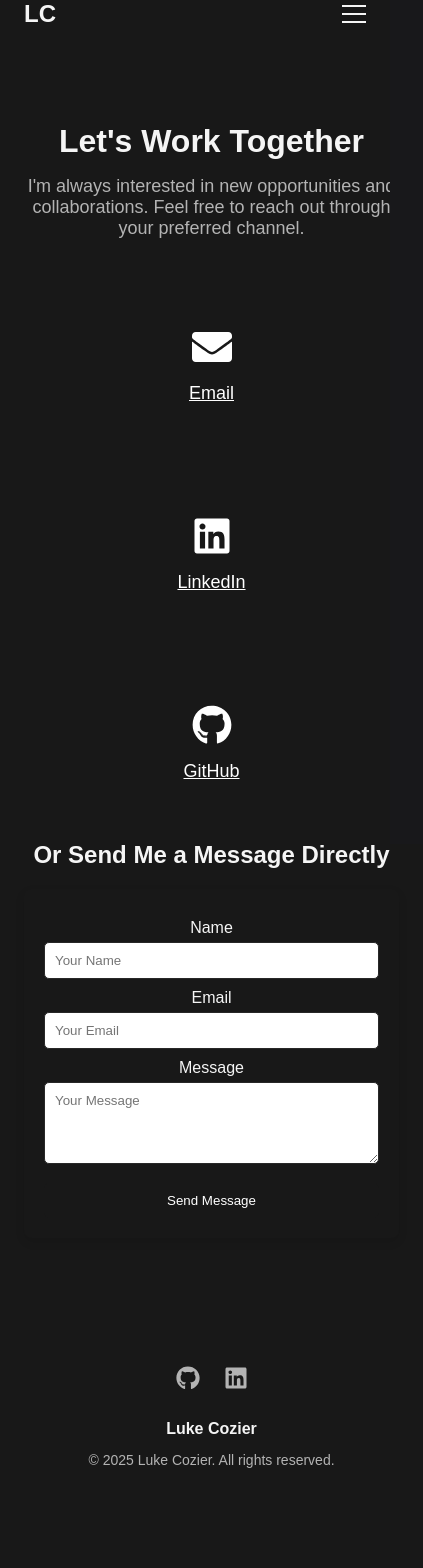
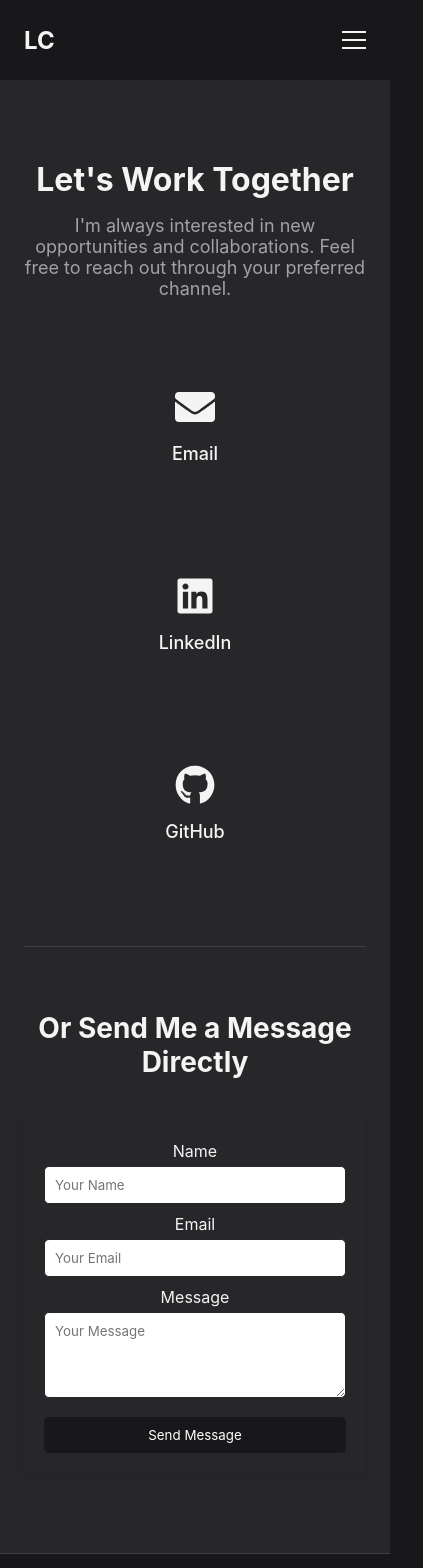
Before and after one commit to LRCozier/lacozier-devportfolio, a React (Vite) app in the folder lacportfolio/: page /contact in a window 390 px wide. Shown: the top 1568 px of the page, 423 px wide, since content can reach past the window. Before the commit the page ends 1514 px from the top, so only its background shows below. Built offline with nearby package versions, Linux system fonts and the light colour scheme; no server answers.

Commit message:
updated css across project

```diff
--- a/lacportfolio/src/App.css
+++ b/lacportfolio/src/App.css
@@ -1,65 +1,45 @@
 :root {
-  --primary-color: #181818;
-  --secondary-color: #282828;
-  --accent-color: #64ffda;
-  --text-primary: #f5f5f5;
-  --text-secondary: #b3b3b3;
-  --font-family-primary: sans-serif;
+  --primary-color: #18181B;
+  --secondary-color: #27272A;
+  --border-color: #3F3F46;
+  --text-primary: #F4F4F5;
+  --text-secondary: #A1A1AA;
+
+  --font-family-primary: 'Inter', sans-serif;
+
   --max-content-width: 1120px;
   --navbar-height: 80px;
   --container-padding: 1.5rem;
 }
 
+*, *::before, *::after {
+  box-sizing: border-box;
+  margin: 0;
+  padding: 0;
+}
+
 html {
-  overflow-y: scroll;
-  scrollbar-gutter: stable;
-  overflow-x: hidden;
+  scroll-behavior: smooth;
 }
 
 body {
   font-family: var(--font-family-primary);
   background-color: var(--primary-color);
   color: var(--text-primary);
-  margin: 0;
-  padding: 0;
   min-height: 100dvh;
-  box-sizing: border-box;
 }
 
-@supports (height: 100dvh) {
-  body {
-    min-height: 100dvh;
-  }
-}
-
-*::before,
-*::after {
-  box-sizing: inherit;
+main {
+  padding-top: var(--navbar-height);
 }
 
 .container {
-  max-width: var(--max-content-width, 1120px);
+  max-width: var(--max-content-width);
   margin-left: auto;
   margin-right: auto;
-  padding-left: 1.5rem;
-  padding-right: 1.5rem;
+  padding-left: var(--container-padding);
+  padding-right: var(--container-padding);
   width: 100%;
-}
-
-.app-content-wrapper {
-  max-width: var(--max-content-width, 1200px);
-  margin: 0 auto;
-  padding: 0 1rem;
-  padding-top: var(--navbar-height);
-  min-height: calc(100vh - var(--navbar-height));
-  display: flex;
-  flex-direction: column;
-}
-
-.main-content {
-  padding-bottom: 2rem;
-  flex: 1;
-  display: block;
 }
 
 .btn {
@@ -68,20 +48,19 @@ body {
   border-radius: 0.5rem;
   font-weight: 600;
   font-size: 1rem;
-  transition: transform 0.2s ease, box-shadow 0.2s ease;
+  transition: opacity 0.2s ease;
   border: 1px solid transparent;
   text-decoration: none;
   cursor: pointer;
 }
 
 .btn:hover {
-  transform: translateY(-2px);
-  box-shadow: 0 4px 10px rgba(0,0,0,0.1);
+  opacity: 0.8;
 }
 
 .btn-primary {
-  background-color: var(--black-color);
-  color: var(--background-light);
+  background-color: var(--text-primary);
+  color: var(--primary-color);
 }
 
 .btn-secondary {
@@ -89,10 +68,3 @@ body {
   color: var(--text-primary);
   border: 1px solid var(--border-color);
 }
-
-@media (max-width: 768px) {
-  .app-content-wrapper {
-    padding: 0 0.5rem;
-    padding-top: var(--navbar-height);
-  }
-}
--- a/lacportfolio/src/components/Navbar/navbar.css
+++ b/lacportfolio/src/components/Navbar/navbar.css
@@ -1,24 +1,18 @@
-:root {
-  --text-color: #333;
-  --primary-background: #f8f8f8;
-  --active-color: #BEBEBE;
-  --navbar-height: 2rem;
-}
-
 .header {
   position: fixed;
   top: 0;
   left: 0;
   width: 100%;
   z-index: 1000;
+  height: var(--navbar-height);
   display: flex;
   align-items: center;
-  transition: background-color 0.3s ease, box-shadow 0.3s ease;
+  transition: background-color 0.3s ease;
 }
 
 .header.scrolled {
+  background-color: rgba(24, 24, 27, 0.8);
   backdrop-filter: blur(10px);
-  box-shadow: 0 2px 4px rgba(0,0,0,0.05);
 }
 
 .navbar {
--- a/lacportfolio/src/pages/about.jsx
+++ b/lacportfolio/src/pages/about.jsx
@@ -8,7 +8,7 @@ const About = () => {
       <div className="container">
         <h1 className="section-heading">About Me</h1>
         <p className="section-subheading">
-          I'm a passionate full-stack developer with expertise in modern web
+          I'm a passionate Junior Software Engineer with expertise in modern web
           technologies. I love creating seamless user experiences and robust
           backend solutions.
         </p>
--- a/lacportfolio/src/pages/pages.css
+++ b/lacportfolio/src/pages/pages.css
@@ -1,7 +1,13 @@
-/* --- General Styling --- */
+/* --- General Section --- */
 section {
     padding: 6rem 0;
     text-align: center;
+  }
+
+  .page-section {
+    padding-top: 5rem;
+    padding-bottom: 5rem;
+    min-height: calc(100vh - var(--navbar-height) - 150px);
   }
 
   .section-heading {
@@ -18,37 +24,8 @@ section {
   }
 
   .about-section, .contact-section {
-    background-color: var(--background-secondary);
+      background-color: var(--secondary-color);
   }
-
-
-/* --- Button Styles --- */
-.btn {
-    display: inline-block;
-    padding: 0.75rem 1.5rem;
-    border-radius: 0.5rem;
-    font-weight: 600;
-    font-size: 1rem;
-    transition: transform 0.2s ease, box-shadow 0.2s ease;
-    border: 1px solid transparent;
-}
-
-.btn:hover {
-    transform: translateY(-2px);
-    box-shadow: 0 4px 10px rgba(0,0,0,0.1);
-}
-
-.btn-primary {
-    background-color: var(--black-color);
-    color: var(--background-light);
-}
-
-.btn-secondary {
-    background-color: transparent;
-    color: var(--text-primary);
-    border: 1px solid var(--border-color);
-}
-
 
   /* --- Hero Section --- */
   .hero-section {
@@ -58,10 +35,6 @@ section {
     gap: 2rem;
     min-height: calc(100vh - var(--navbar-height));
     text-align: left;
-}
-
-.hero-content {
-  max-width: 550px;
   }
 
   .hero-heading {
@@ -82,16 +55,11 @@ section {
     gap: 1rem;
   }
 
-.hero-image-wrapper {
-    flex-shrink: 0;
-}
-
   .hero-image {
     width: 320px;
     height: 320px;
     border-radius: 50%;
     object-fit: cover;
-  background-color: var(--border-color);
   }
 
 
@@ -108,7 +76,7 @@ section {
       padding: 2rem;
       border: 1px solid var(--border-color);
       border-radius: 0.75rem;
-    background-color: var(--background-light);
+      background-color: var(--primary-color);
   }
 
   .service-icon {
@@ -116,76 +84,12 @@ section {
       margin-bottom: 1rem;
   }
 
-.service-card h3 {
-    font-size: 1.25rem;
-    margin-bottom: 0.5rem;
-}
-
-.service-card p {
-    color: var(--text-secondary);
-    line-height: 1.6;
-}
-
-
   /* --- Projects Section --- */
   .projects-grid {
     display: grid;
     grid-template-columns: repeat(3, 1fr);
     gap: 2rem;
-  text-align: left;
   }
-
-.project-card {
-  border: 1px solid var(--border-color);
-  border-radius: 0.75rem;
-  overflow: hidden;
-  transition: transform 0.2s ease, box-shadow 0.2s ease;
-}
-
-.project-card:hover {
-    transform: translateY(-5px);
-    box-shadow: 0 8px 20px rgba(0,0,0,0.08);
-}
-
-.project-placeholder {
-  display: flex;
-  align-items: center;
-  justify-content: center;
-  height: 200px;
-  background-color: #E4E4E7;
-  color: var(--text-secondary);
-  font-weight: 500;
-}
-
-.project-card-content {
-    padding: 1.5rem;
-}
-
-.project-card-content h3 {
-    font-size: 1.25rem;
-    margin-bottom: 0.5rem;
-}
-
-.project-card-content p {
-    color: var(--text-secondary);
-    margin-bottom: 1rem;
-}
-
-.project-techstack {
-    display: flex;
-    flex-wrap: wrap;
-    gap: 0.5rem;
-}
-
-.techstack {
-    background-color: var(--background-secondary);
-    color: var(--text-secondary);
-    padding: 0.25rem 0.75rem;
-    border-radius: 999px;
-    font-size: 0.875rem;
-    font-weight: 500;
-}
-
 
   /* --- Contact Section --- */
   .contact-links {
@@ -203,44 +107,41 @@ section {
       justify-content: center;
       padding: 2.5rem;
       gap: 1rem;
-    background-color: var(--background-light);
-    border: 1px solid var(--border-color);
       border-radius: 0.5rem;
+      text-decoration: none;
       font-size: 1.125rem;
       font-weight: 500;
-}
-
-a.contact-link-card {
-  color: white;
-}
-
-a.contact-link-card:hover {
-  color: blue;
+      color: var(--text-primary);
+      transition: border-color 0.2s ease;
   }
 
   .contact-link-card:hover {
-    border-color: var(--text-primary);
-    color: var(--text-primary);
+    opacity: 0.8;
   }
 
   .contact-link-card svg {
       font-size: 2.5rem;
   }
 
-.start-conversation-btn {
-    margin-top: 3rem;
+  .contact-form-wrapper {
+    margin-top: 4rem;
+    border-top: 1px solid var(--border-color);
+    padding-top: 4rem;
   }
+
+  .form-title {
+    font-size: 1.75rem;
+    margin-bottom: 2rem;
+  }
+
 
   /* --- Responsive Styles --- */
   @media (max-width: 992px) {
       .hero-section {
           flex-direction: column-reverse;
           text-align: center;
-        padding: 4rem 0;
-    }
-
-    .hero-content {
-        max-width: 100%;
+          padding-top: 4rem;
+          padding-bottom: 4rem;
       }
 
       .hero-heading {
@@ -251,15 +152,10 @@ a.contact-link-card:hover {
           justify-content: center;
       }
 
-    .services-grid, .projects-grid {
-        grid-template-columns: repeat(2, 1fr);
-    }
-
-    .contact-links {
+      .services-grid, .projects-grid, .contact-links {
           grid-template-columns: 1fr;
       }
   }
-
 
   @media (max-width: 768px) {
       .section-heading {
@@ -268,13 +164,6 @@ a.contact-link-card:hover {
 
       .hero-section {
           min-height: auto;
-        padding-top: 4rem;
-        padding-bottom: 4rem;
-        text-align: center;
-      }
-
-    .services-grid, .projects-grid {
-        grid-template-columns: 1fr;
       }
 
       .hero-image {
@@ -283,13 +172,7 @@ a.contact-link-card:hover {
           margin-bottom: 2rem;
       }
 
-    .footer-content {
-        flex-direction: column;
-        align-items: center;
-        gap: 1.5rem;
-      }
-
-      .footer-info {
-        text-align: center;
+      .services-grid, .projects-grid {
+          grid-template-columns: 1fr;
       }
   }
```
Lines whose indentation alone changed are shown as unchanged.
